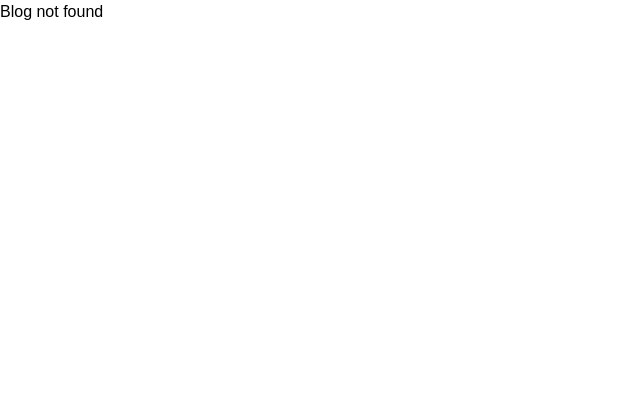
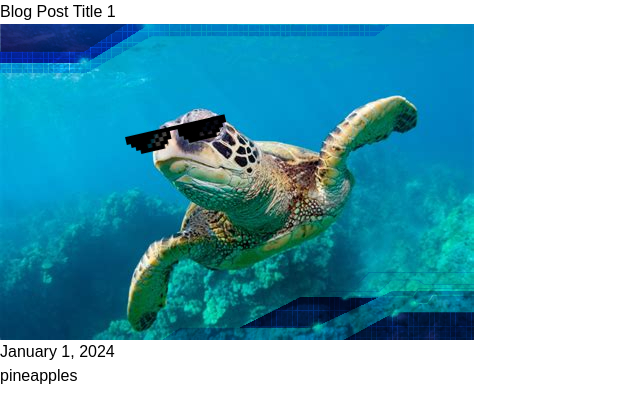
Before and after one commit to Admeen3581/PersonalWebsiteDos, a Next.js app: page /blogs/1 in a window 1280 px wide. Before the commit this address had no page. Shown: the top 420 px of the page, without its empty margins (0-640 px from the left). Built offline with nearby package versions, Linux system fonts and the light colour scheme.

Commit message:
implement dynamic routing of blog objects
Signed-off-by: Adam Long <adam.jacob.long@gmail.com>

```diff
--- a/src/app/blogs/[id]/page.tsx
+++ b/src/app/blogs/[id]/page.tsx
@@ -6,7 +6,7 @@
 //Imports
 import { blogElements } from '../blogElements';
 
-export default async function BlogPost({ params }: { params: { id: string } })
+export default function BlogPost({ params }: { params: { id: string } })
 {
     const { id } = params;
 
@@ -15,7 +15,7 @@ export default async function BlogPost({ params }: { params: { id: string } })
     }
 
     // Find the blog post based on the ID
-    const blog = blogElements.find((post) => post.id === id);
+    const blog = blogElements.find((post) => post.id === parseInt(id));
 
     if (!blog) {
         return <div>Blog not found</div>;
```
